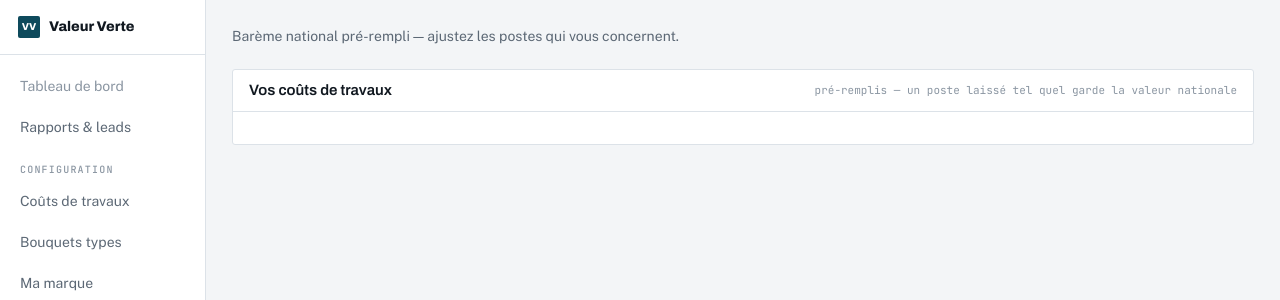
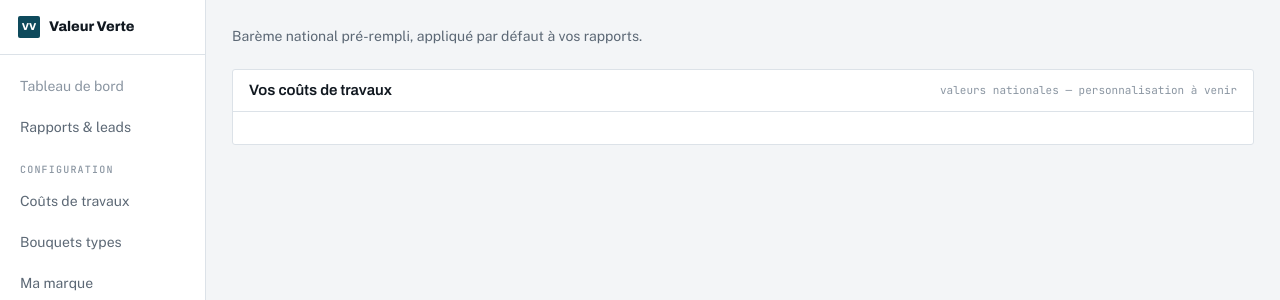
Before and after one commit to nmoral/valeur-verte, a Symfony app: template app/templates/back_office/couts.html.twig in a window 1280 px wide. Shown: the top 300 px of the page. Run offline with Twig, Linux system fonts and the light colour scheme; the template is opened without the code that fills it, so the values that code supplies are empty; some libraries are stand-ins or nearby versions.

Commit message:
fix(back-office): sauvegarde de la marque + retire les affordances trompeuses
Bug : enregistrer() empilait une nouvelle ligne et courant() renvoyait la plus
ancienne (id ASC) — la marque ne changeait jamais après la 1re sauvegarde. La
marque est désormais une config unique (remplacée à chaque enregistrement) ; test
de régression sur double sauvegarde. Vérifié en conditions réelles (soumission du
formulaire → couleur/RGE persistés).

Aussi, en testant les écrans : le label « Déposer le logo » ciblait un champ
inexistant (corrigé vers l'URL du logo) ; la grille de coûts affichait un
formulaire éditable sans sauvegarde (POST 405) — passée en lecture seule honnête
(« personnalisation à venir »), l'édition/persistance versionnée restant à faire.

Refs #36
Co-Authored-By: Claude Opus 4.8 <noreply@anthropic.com>

```diff
--- a/app/src/BackOffice/Branding/BrandingRepository.php
+++ b/app/src/BackOffice/Branding/BrandingRepository.php
@@ -27,7 +27,12 @@ class BrandingRepository extends ServiceEntityRepository
 
     public function enregistrer(Branding $branding): void
     {
+        // La marque est une configuration unique : on remplace la précédente
+        // plutôt que d'empiler des lignes (sinon « courant() » garderait la 1re).
         $manager = $this->getEntityManager();
+        foreach ($this->findAll() as $ancienne) {
+            $manager->remove($ancienne);
+        }
         $manager->persist($branding);
         $manager->flush();
     }
--- a/app/templates/back_office/couts.html.twig
+++ b/app/templates/back_office/couts.html.twig
@@ -1,27 +1,25 @@
 {% extends 'back_office/base.html.twig' %}
 
-{% block page_subtitle %}<p>Barème national pré-rempli — ajustez les postes qui vous concernent.</p>{% endblock %}
+{% block page_subtitle %}<p>Barème national pré-rempli, appliqué par défaut à vos rapports.</p>{% endblock %}
 
 {% block bo_content %}
 <div class="panel">
     <div class="panel-head">
         <h2>Vos coûts de travaux</h2>
-        <span class="hint">pré-remplis — un poste laissé tel quel garde la valeur nationale</span>
+        <span class="hint">valeurs nationales — personnalisation à venir</span>
     </div>
-    {# La sauvegarde arrivera avec la persistance (Doctrine) : cet écran présente la grille par défaut. #}
-    <form method="post" action="">
+    {# Affichage seul pour l'instant : la personnalisation (et sa persistance versionnée)
+       viendra dans une évolution dédiée. Pas de formulaire tant qu'il n'y a pas de sauvegarde. #}
     <div style="padding:16px">
         {% for poste in grille.postes %}
             <div class="row">
                 <label>{{ poste.libelle }}</label>
                 <span class="inp">
-                        <span class="dflt">déf. {{ grille.montant(poste).euros }}</span>
-                        <input name="couts[{{ poste.name }}]" value="{{ grille.montant(poste).euros }}" inputmode="numeric">
+                    <input value="{{ grille.montant(poste).euros }}" inputmode="numeric" readonly aria-readonly="true">
                     <span class="unit">{{ poste.unite.symbole }}</span>
                 </span>
             </div>
         {% endfor %}
     </div>
-    </form>
 </div>
 {% endblock %}
--- a/app/templates/back_office/marque.html.twig
+++ b/app/templates/back_office/marque.html.twig
@@ -26,7 +26,7 @@
     <form method="post" action="{{ path('back_office_marque') }}" class="cfg" id="form-marque">
         <div>
             <div class="brandline">
-                <label class="logo-box" for="champ-logo">Déposer<br>le logo</label>
+                <label class="logo-box" for="champ-logo-url">Logo<br>par URL</label>
                 <div>
                     <div class="mono" style="font-size:12px">Couleur principale</div>
                     <div class="swat" id="swatches">
```
Also changed, not shown: app/tests/BackOffice/Branding/BrandingRepositoryTest.php (+15 -0 lines). Lines whose indentation alone changed are shown as unchanged.
